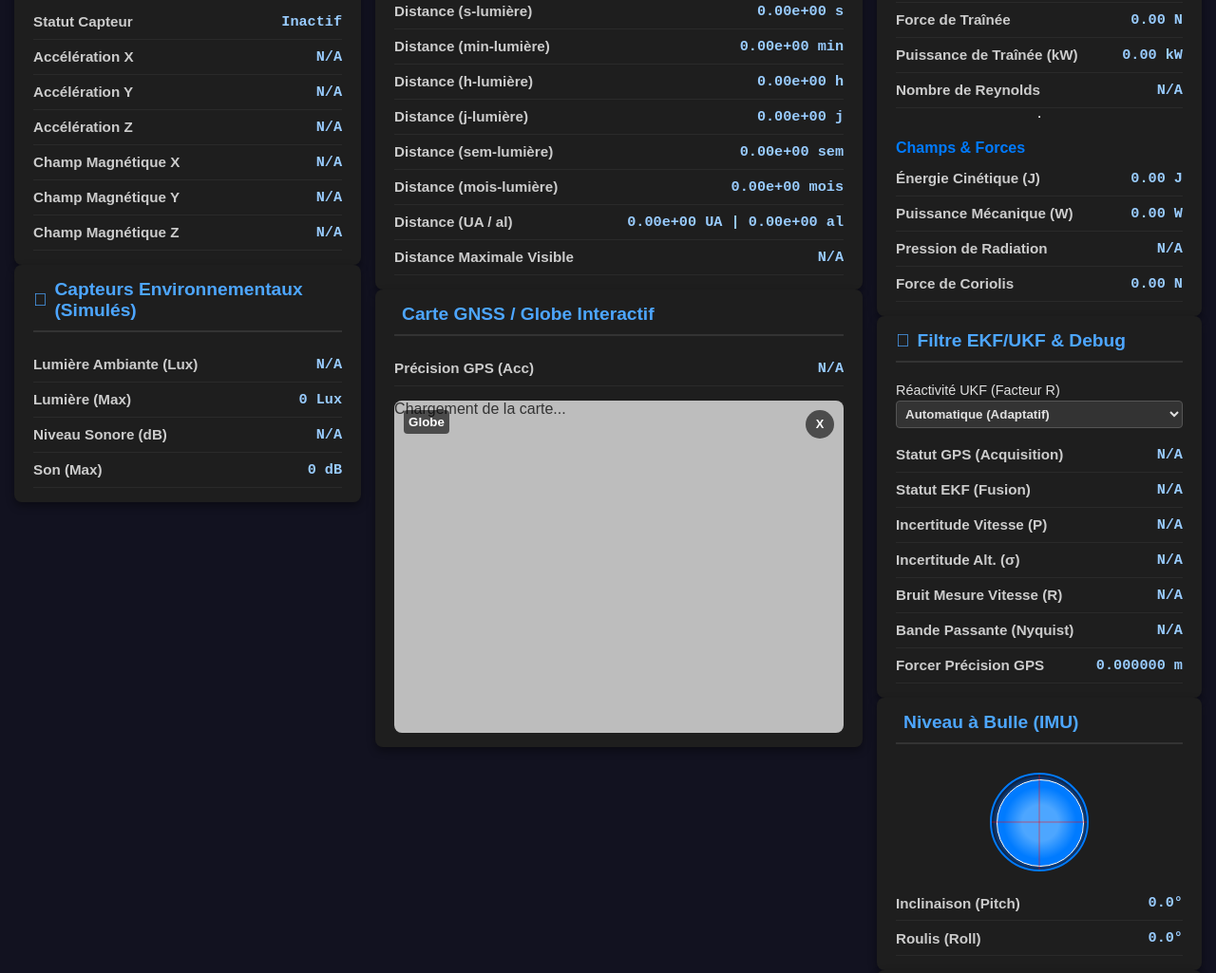
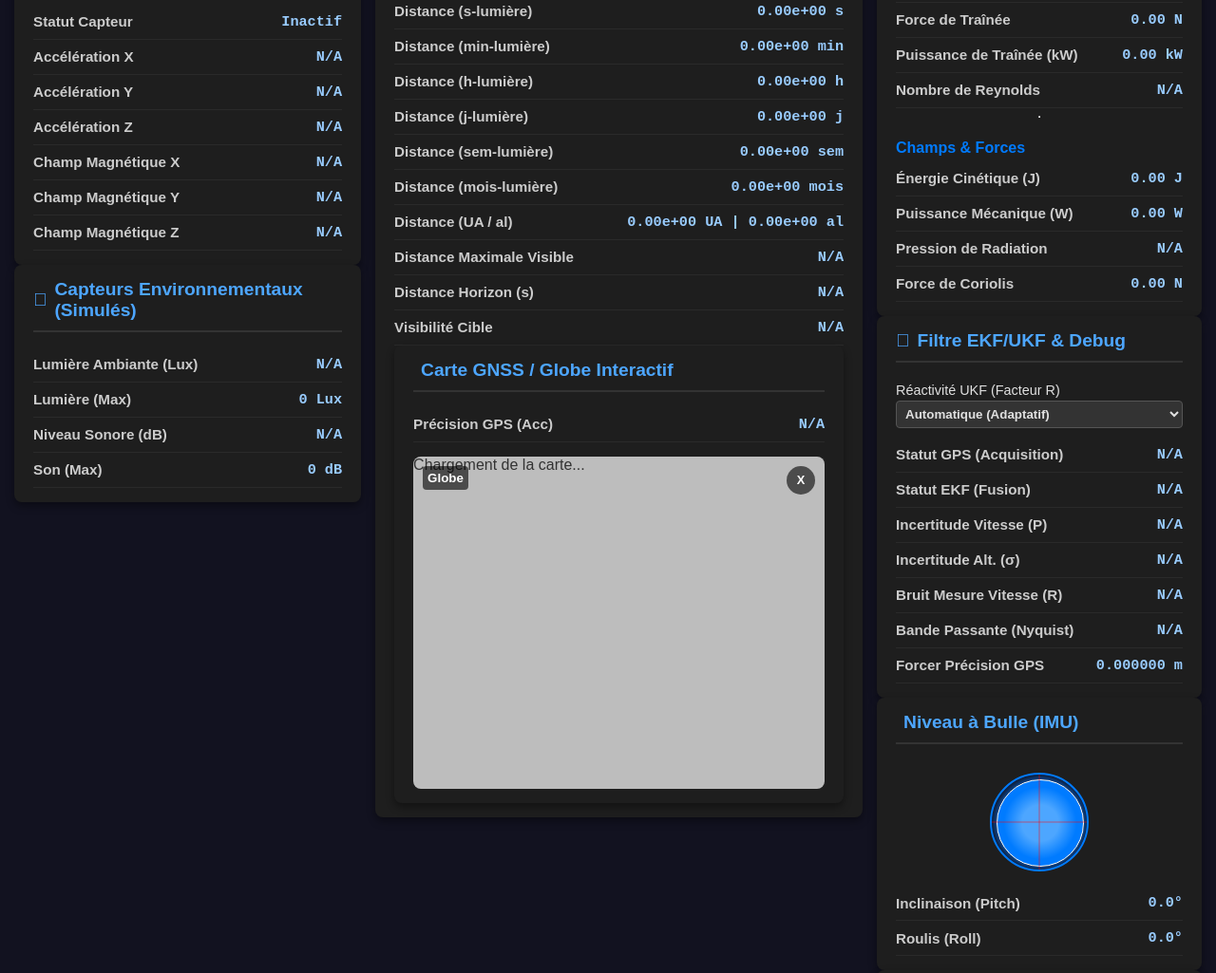
Before and after one commit to nicolaspieper59-ops/ScientificDashboard2, a website: page index.html in a window 1280 px wide. Shown: the part 1280-2305 px from the top of the page at 95% size. Drawn offline with Linux system fonts and the light colour scheme.

Commit message:
Update index.html

```diff
--- a/index.html
+++ b/index.html
@@ -266,6 +266,8 @@
                 <div class="data-point"><span>Distance (mois-lumière)</span><span id="distance-light-month">0.00e+00 mois</span></div>
                 <div class="data-point"><span>Distance (UA / al)</span><span id="distance-cosmic">0.00e+00 UA | 0.00e+00 al</span></div>
                 <div class="data-point"><span>Distance Maximale Visible</span><span id="distance-horizon">N/A</span></div>
+                <div class="data-point"><span>Distance Horizon (s)</span><span id="horizon-distance-km">N/A</span></div>
+                <div class="data-point"><span>Visibilité Cible</span><span id="horizon-target-visibility">N/A</span></div
             </section>
 
             <section class="panel" aria-labelledby="map-heading">
@@ -409,6 +411,7 @@
                 <div class="data-point"><span>Altitude (Lune)</span><span id="moon-alt">N/A</span></div>
                 <div class="data-point"><span>Azimut (Lune)</span><span id="moon-azimuth">N/A</span></div>
                 <div class="data-point"><span>Lever/Coucher Lune</span><span id="moon-times">N/A</span></div>
+                <div class="data-point"><span>Distance à la Terre</span><span id="moon-distance">N/A</span></div>
             </section>
         </div>
     </main>
```
